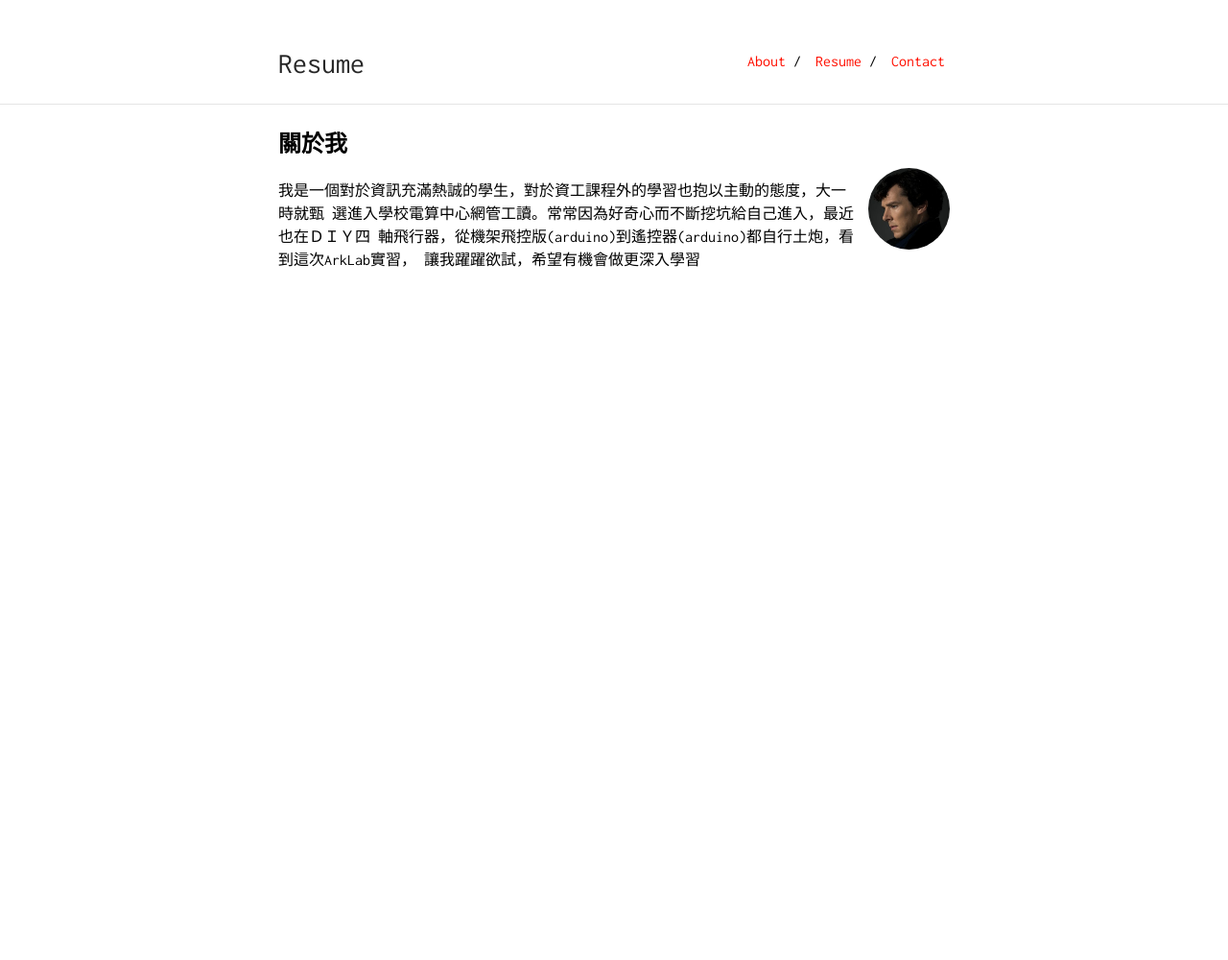
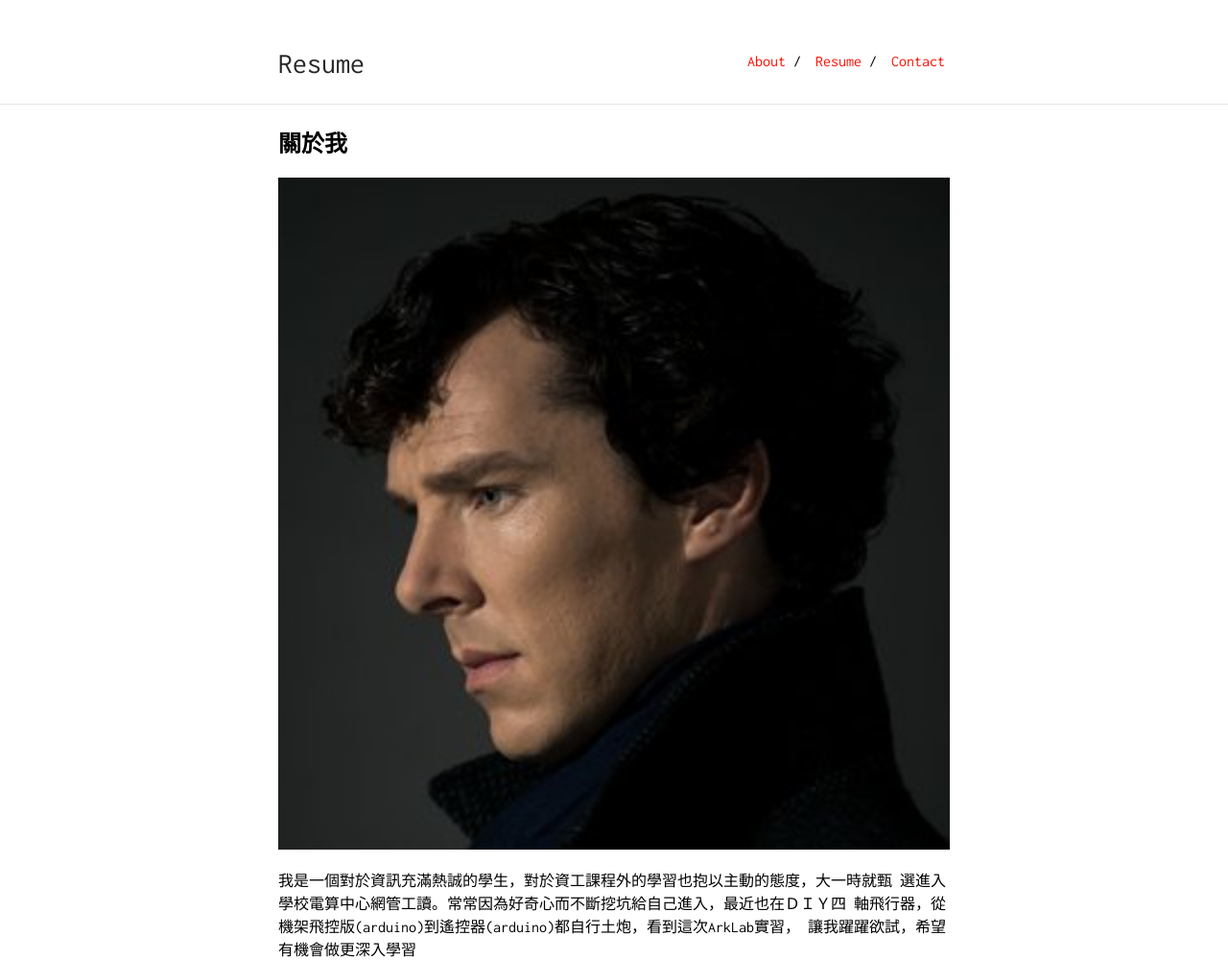
Before and after one commit to gary089123/resume, a Jekyll site: the page built from about.md, in a window 1280 px wide. Shown: the whole page at 96% size. Built offline with Jekyll 4.4.1, drawn with Linux system fonts in a browser that asks for light colours; our own code applies the rules of GitHub Pages for plain Markdown files; before the commit the page ends 900 px from its top, so only the background shows below that.

Commit message:
Update about.md

```diff
--- a/about.md
+++ b/about.md
@@ -4,7 +4,7 @@ layout: default
 
 ## 關於我
 
-<img class="profile-picture" src="sherlock.jpg">
+<img  src="sherlock.jpg">
 
 我是一個對於資訊充滿熱誠的學生，對於資工課程外的學習也抱以主動的態度，大一時就甄
 選進入學校電算中心網管工讀。常常因為好奇心而不斷挖坑給自己進入，最近也在ＤＩＹ四
```
